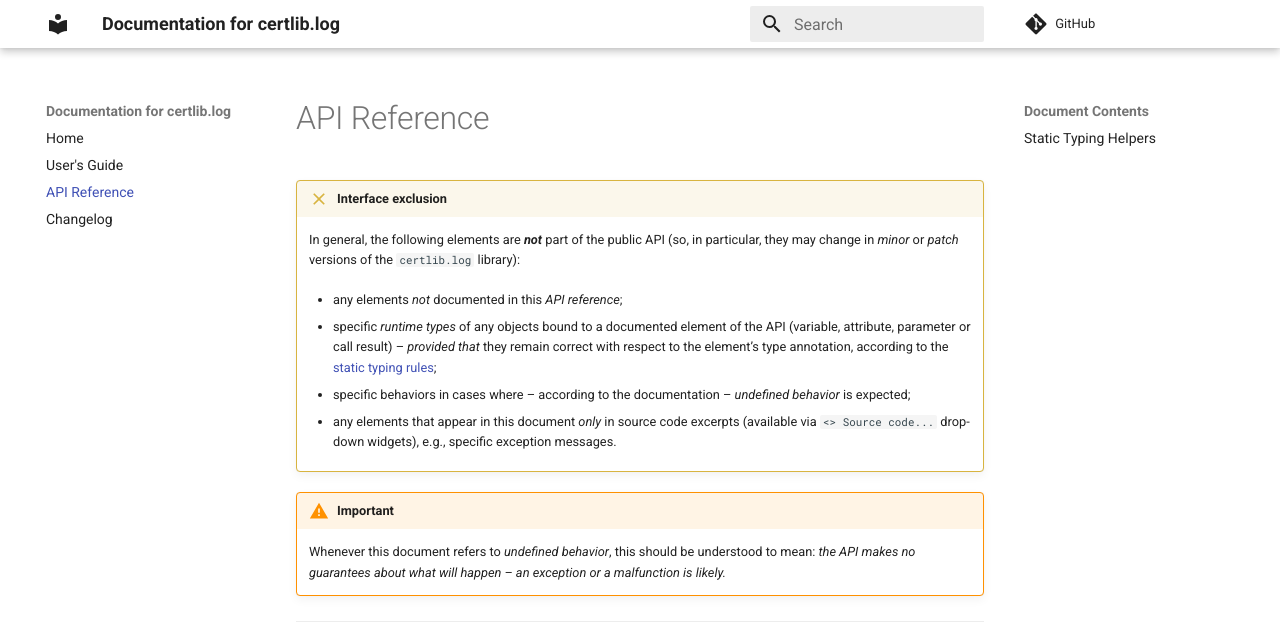
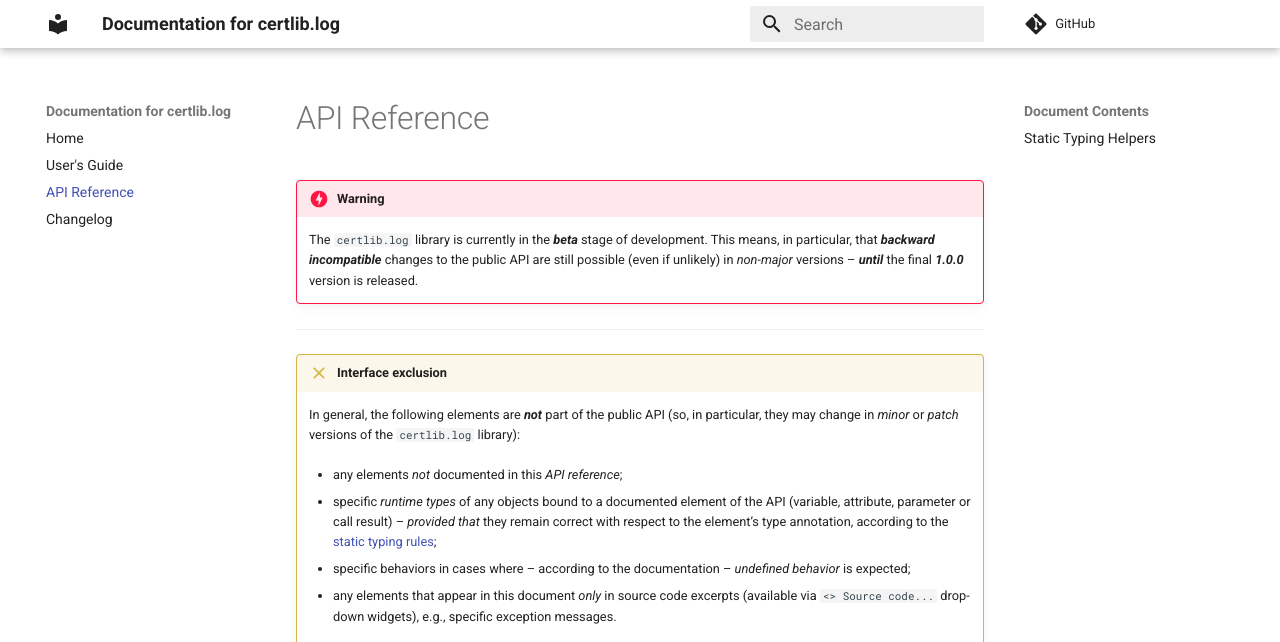
Before and after one commit to CERT-Polska/certlib-log, an MkDocs documentation site: the page built from docs/doc-src/reference.md, in a window 1280 px wide and 900 px high, cut to the strip 0-642 px from the top of the window. Built offline with MkDocs 1.6.1 and Material for MkDocs 9.7.7, drawn with Linux system fonts in a browser that asks for light colours; comment, search, counter and statistics services are not loaded.

Commit message:
[docs] Beta stage API instability warning

```diff
--- a/docs/doc-src/reference.md
+++ b/docs/doc-src/reference.md
@@ -1,4 +1,14 @@
 # API Reference
+
+!!! danger "Warning"
+
+    The `certlib.log` library is currently in the _**beta**_ stage
+    of development. This means, in particular, that _**backward
+    incompatible**_ changes to the public API are still possible
+    (even if unlikely) in *non-major* versions -- _**until**_ the
+    final _**1.0.0**_ version is released.
+
+***
 
 !!! exclusion "Interface exclusion"
 
```
